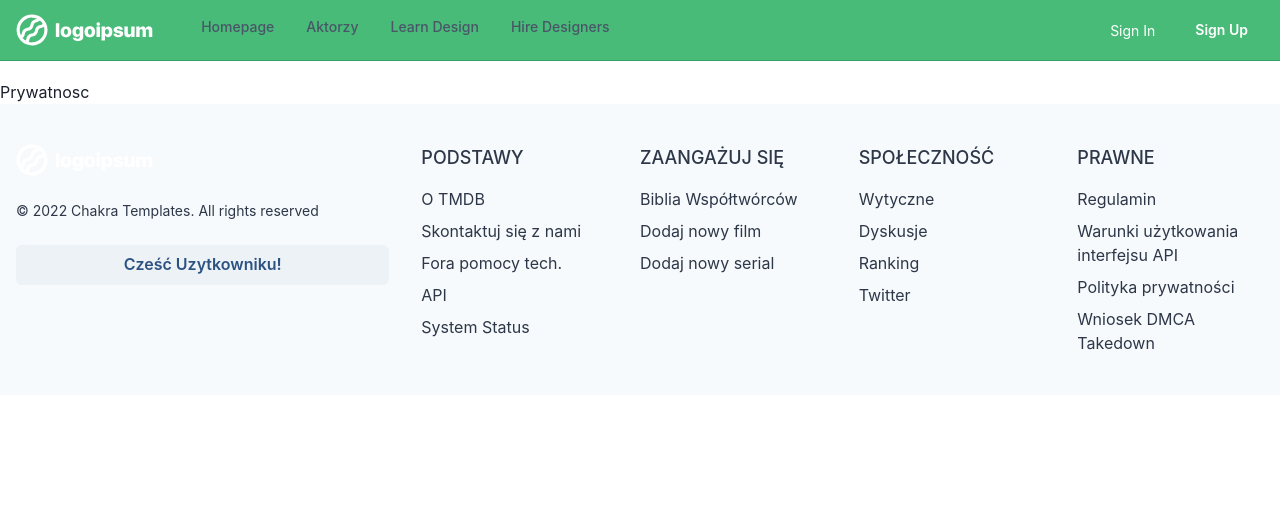
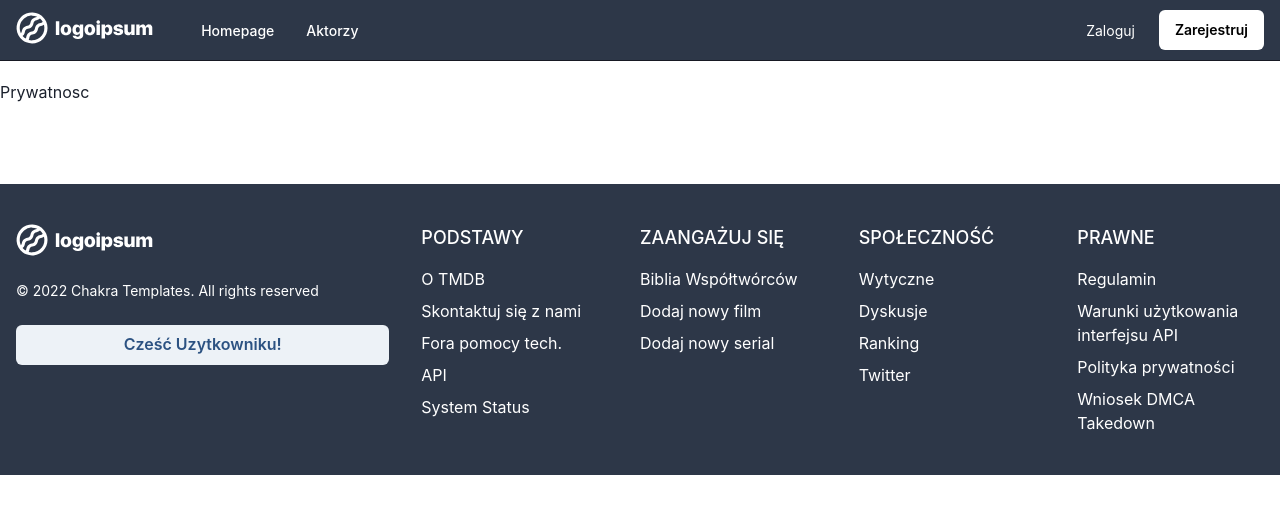
Before and after one commit to WojtekJaro/react-movies, a React (Create React App) app: page /privacy in a window 1280 px wide. Shown: the top 514 px of the page. Built offline with nearby package versions, Linux system fonts and the light colour scheme.

Commit message:
color change

```diff
--- a/src/components/Footer.js
+++ b/src/components/Footer.js
@@ -22,8 +22,9 @@ const ListHeader = ({ children }) => {
 export default function LargeWithLogoLeft() {
   return (
     <Box
-      bg={useColorModeValue('gray.50', 'gray.900')}
-      color={useColorModeValue('gray.700', 'gray.200')}>
+      mt="80px"
+      bg={useColorModeValue('gray.700', 'gray.900')}
+      color={useColorModeValue('white', 'gray.200')}>
       <Container as={Stack} maxW={'8xl'} py={10}>
         <SimpleGrid
           templateColumns={{ sm: '1fr 1fr', md: '2fr 1fr 1fr 1fr 1fr' }}
--- a/src/components/Header.js
+++ b/src/components/Header.js
@@ -21,6 +21,7 @@ import {
   ChevronRightIcon,
 } from "@chakra-ui/icons";
 import Logo from "./Logo";
+import { Link } from "react-router-dom";
 
 export default function Header() {
   const { isOpen, onToggle } = useDisclosure();
@@ -33,12 +34,12 @@ export default function Header() {
       borderBottom={1}
       borderStyle={"solid"}
 	  zIndex={1000}
-      bg="green.400"
-      borderColor={useColorModeValue("green.500", "gray.900")}
+      bg="gray.700"
+      borderColor={useColorModeValue("gray.900", "gray.900")}
     >
       <Flex
-        bg={useColorModeValue("green.400", "gray.800")}
-        color={useColorModeValue("gray.600", "white")}
+        bg={useColorModeValue("gray.700", "gray.800")}
+        color={useColorModeValue("white", "white")}
         minH={"60px"}
         maxW={"8xl"}
         justifyContent="center"
@@ -55,7 +56,7 @@ export default function Header() {
           <IconButton
             onClick={onToggle}
             icon={
-              isOpen ? <CloseIcon w={3} h={3} /> : <HamburgerIcon w={5} h={5} />
+              isOpen ? <CloseIcon w={3} h={3} /> : <HamburgerIcon color="white" w={5} h={5} />
             }
             variant={"ghost"}
             aria-label={"Toggle Navigation"}
@@ -82,21 +83,21 @@ export default function Header() {
             href={"#"}
             color={"white"}
           >
-            Sign In
+            Zaloguj
           </Button>
           <Button
             as={"a"}
             display={{ base: "none", md: "inline-flex" }}
             fontSize={"sm"}
             fontWeight={600}
-            color={"white"}
-            bg={"green.400"}
+            color={"black"}
+            bg={"white"}
             href={"#"}
             _hover={{
-              bg: "green.300",
+              bg: "gray.200",
             }}
           >
-            Sign Up
+            Zarejestruj
           </Button>
         </Stack>
       </Flex>
@@ -109,8 +110,8 @@ export default function Header() {
 }
 
 const DesktopNav = () => {
-  const linkColor = useColorModeValue("gray.600", "gray.200");
-  const linkHoverColor = useColorModeValue("gray.800", "white");
+  const linkColor = useColorModeValue("white", "gray.200");
+  const linkHoverColor = useColorModeValue("gray.400", "white");
   const popoverContentBgColor = useColorModeValue("white", "gray.800");
 
   return (
@@ -120,9 +121,7 @@ const DesktopNav = () => {
           <Popover trigger={"hover"} placement={"bottom-start"}>
             <PopoverTrigger>
               <Box
-                as="a"
                 p={2}
-                href={navItem.href ?? "#"}
                 fontSize={"sm"}
                 fontWeight={500}
                 color={linkColor}
@@ -131,7 +130,10 @@ const DesktopNav = () => {
                   color: linkHoverColor,
                 }}
               >
+                <Link to={navItem.href}>
                 {navItem.label}
+                </Link>
+
               </Box>
             </PopoverTrigger>
 
@@ -217,20 +219,21 @@ const MobileNavItem = ({ label, children, href }) => {
     <Stack spacing={4} onClick={children && onToggle}>
       <Box
         py={2}
-        as="a"
-        href={href ?? "#"}
+
         justifyContent="space-between"
         alignItems="center"
         _hover={{
           textDecoration: "none",
         }}
       >
+        <Link to={href}>
         <Text
           fontWeight={600}
           color={useColorModeValue("gray.600", "gray.200")}
         >
           {label}
         </Text>
+        </Link>
         {children && (
           <Icon
             as={ChevronDownIcon}
@@ -271,13 +274,5 @@ const NAV_ITEMS = [
   {
     label: "Aktorzy",
     href: "/actor",
-  },
-  {
-    label: "Learn Design",
-    href: "#",
-  },
-  {
-    label: "Hire Designers",
-    href: "#",
-  },
+  }
 ];
--- a/src/components/Hero.js
+++ b/src/components/Hero.js
@@ -8,7 +8,7 @@ import {
 	InputRightElement,
     InputGroup,
 } from '@chakra-ui/react'
-import heroImage from '../assets/actors2.jpg'
+import heroImage from '../assets/actors1.jpg'
 
 const Hero = () => {
 	return (
@@ -17,7 +17,6 @@ const Hero = () => {
 			maxW={'8xl'}
 			minH={'400px'}
 			mx='auto'
-			bg='red'
 			px={{ base: 4 }}
 			backgroundImage={`url(${heroImage})`}>
 
@@ -31,7 +30,7 @@ const Hero = () => {
 				<InputGroup size='md' >
 					<Input pr='4.5rem' bg="white" placeholder='Szukaj filmu, serialu, osoby...' borderRadius={"30px"}/>
 					<InputRightElement width='4.5rem'>
-						<Button bg="green.300" m={1} height="80%" fontSize="14px" color="white" borderRadius={"30px"}>Szukaj
+						<Button bg="gray.800" m={1} height="80%" fontSize="14px" color="white" borderRadius={"30px"}>Szukaj
 						</Button>
 					</InputRightElement>
 				</InputGroup>
--- a/src/components/Movies.js
+++ b/src/components/Movies.js
@@ -67,7 +67,7 @@ const Movies = ({ items, title,autoplay }) => {
                     bottom="50px"
                     left="10px"
                     value={item.vote_average * 10}
-                    color="green.400"
+                    color="blue.400"
                     size="40px"
                   >
                     <CircularProgressLabel
--- a/src/components/Trailers.js
+++ b/src/components/Trailers.js
@@ -3,14 +3,14 @@ import React from "react";
 
 const Trailers = ({ items }) => {
   return (
-    <Box bg="green.400" py="40px" my="70px">
+    <Box bg="blue.600" py="40px" my="70px">
       <Box maxW={"8xl"} mx="auto" px={{ base: 4 }}>
         <Heading color="white" mb={4}  as="h2" size="lg" noOfLines={1}>
           Najnowsze zwiastuny
         </Heading>
         <Grid templateColumns="repeat(3, 1fr)" gap={6}>
           {items.map((item) => (
-            <GridItem bg="blue.500">
+            <GridItem bg="blue.100">
               <AspectRatio maxW="560px" ratio={16 / 9}>
                 <iframe
                   title="naruto"
--- a/src/pages/MoviePage.js
+++ b/src/pages/MoviePage.js
@@ -30,11 +30,8 @@ const MoviePage = () => {
   }, []);
 
   const handleGetColors = (clr) => {
-	console.log(clr)
    setColors(clr.map((c) => c.join(", ")))
   }
-
-  console.log(colors)
 
   const getMovie = async () => {
     try {
@@ -49,14 +46,15 @@ const MoviePage = () => {
   if (!movie && colors.length === 0) {
     return;
   }
-  console.log(colors);
+
+  console.log(colors)
 
   return (
     <MainTemplate>
 
-         <ColorExtractor getColors={handleGetColors}>
+         <ColorExtractor rgb  getColors={handleGetColors}>
           <img
-            src={`https://image.tmdb.org/t/p/w500/${movie.poster_path}`}
+            src={`https://image.tmdb.org/t/p/w500${movie.poster_path}`}
             style={{ display:"none" }}
             alt=""
           />
@@ -65,7 +63,7 @@ const MoviePage = () => {
       <Box
 	  bgSize="cover"
 	    bgPosition="center"
-        bgImage={`linear-gradient(to right, rgb(${colors[0]}) calc((50vw - 170px) - 340px), rgb(${colors[1]}) 50%, rgb(${colors[0]}) 100%),url(https://image.tmdb.org/t/p/original/${movie.backdrop_path})`}
+        bgImage={`linear-gradient(to right, rgb(${colors[5]}) calc((50vw - 170px) - 340px), rgb(${colors[0]}) 100%),url(https://image.tmdb.org/t/p/original/${movie.backdrop_path})`}
         maxWidth={"100%"}
         my={5}
         py={{ base: 9 }}
@@ -103,7 +101,7 @@ const MoviePage = () => {
                 bg="gray.900"
                 borderRadius="50%"
                 value={movie.vote_average * 10}
-                color="green.400"
+                color="blue.400"
                 size="60px"
               >
                 <CircularProgressLabel
```
